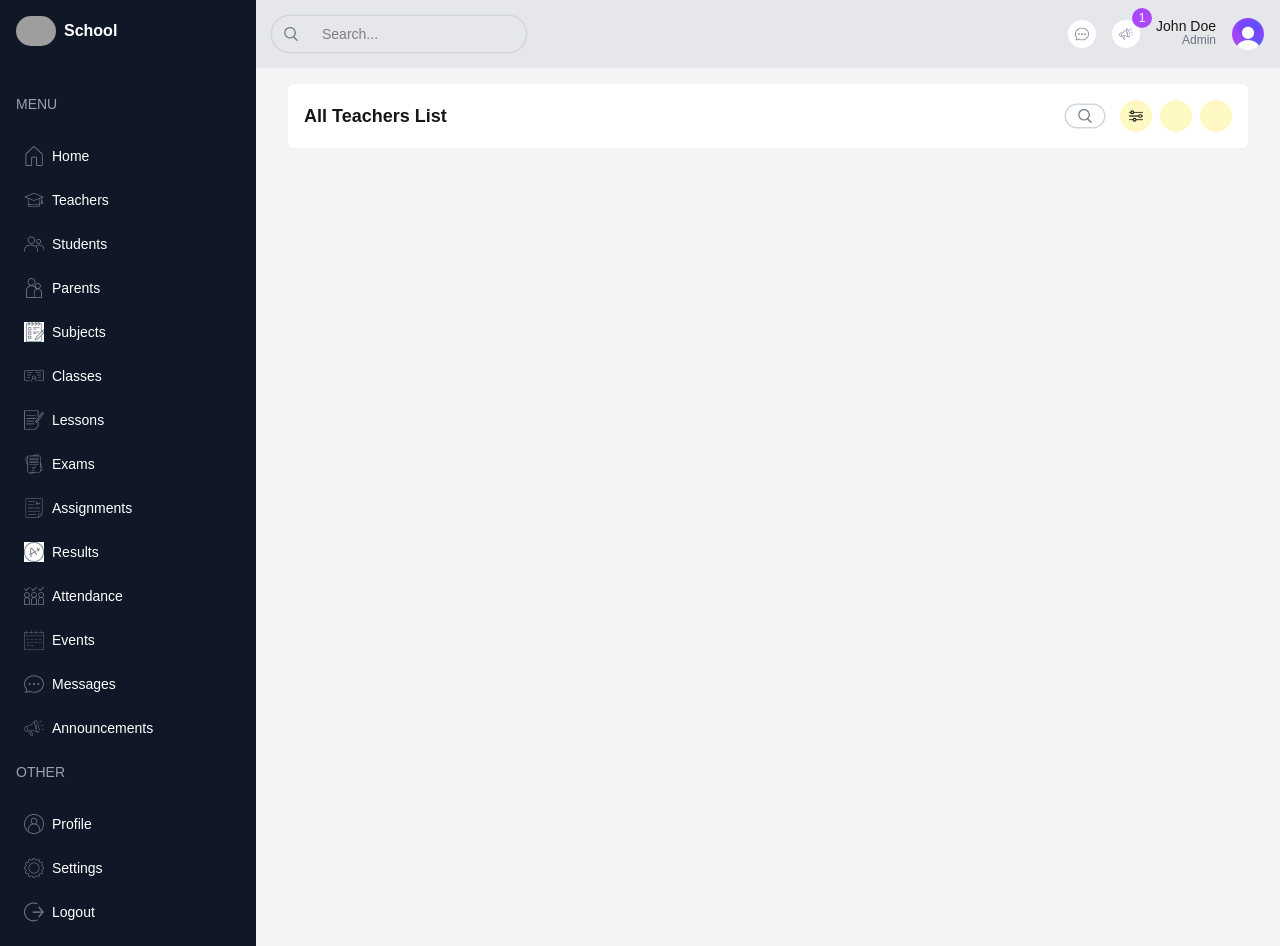
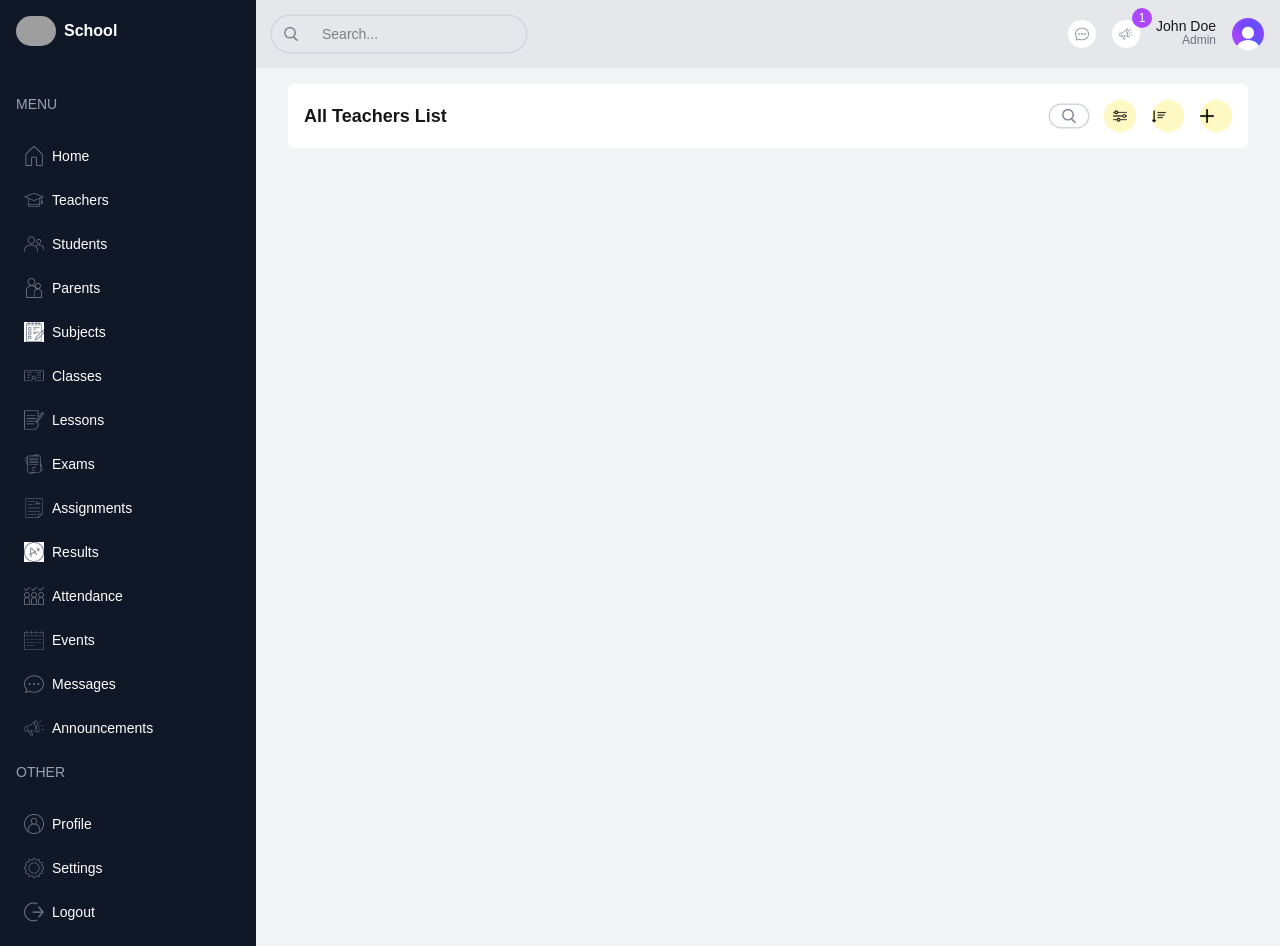
Before and after one commit to rumachoudhury/school-management-dashboard, a Next.js app: page /list/teachers in a window 1280 px wide. Built offline with nearby package versions, Linux system fonts and the light colour scheme; grey boxes are pictures that could not be loaded.

Commit message:
Add another 2 button to the TeacherList component

```diff
--- a/src/app/(dashboard)/list/teachers/page.tsx
+++ b/src/app/(dashboard)/list/teachers/page.tsx
@@ -15,7 +15,7 @@ export default function TeacherList() {
             <TableSearch />
           </div>
 
-          <div className="flex items-center gap-2">
+          <div className="flex items-center gap-4 self-end">
             <button className="w-8 h-8 flex items-center justify-center rounded-full bg-yellow-100">
               <Image
                 src="/images/school-management-dashboard/filter.png"
@@ -25,9 +25,23 @@ export default function TeacherList() {
               />
             </button>
 
-            <button className="w-8 h-8 rounded-full bg-yellow-100"></button>
+            <button className="w-8 h-8 rounded-full bg-yellow-100">
+              <Image
+                src="/images/school-management-dashboard/sort.png"
+                alt="Filter"
+                width={14}
+                height={14}
+              />
+            </button>
 
-            <button className="w-8 h-8 rounded-full bg-yellow-100"></button>
+            <button className="w-8 h-8 rounded-full bg-yellow-100">
+              <Image
+                src="/images/school-management-dashboard/plus.png"
+                alt="Filter"
+                width={14}
+                height={14}
+              />
+            </button>
           </div>
         </div>
       </div>
--- a/src/components/TableSearch.tsx
+++ b/src/components/TableSearch.tsx
@@ -3,7 +3,7 @@ import React from "react";
 
 function TableSearch() {
   return (
-    <div className="hidden md:flex items-center gap-2 text-sm rounded-full ring-[1.5px] ring-gray-300 px-3 py-1 justify-end">
+    <div className="w-full md:w-auto flex items-center gap-2 text-sm rounded-full ring-[1.5px] ring-gray-300 px-3 py-1 justify-end">
       <Image
         src="/images/school-management-dashboard/search.png"
         alt="Search image"
```
